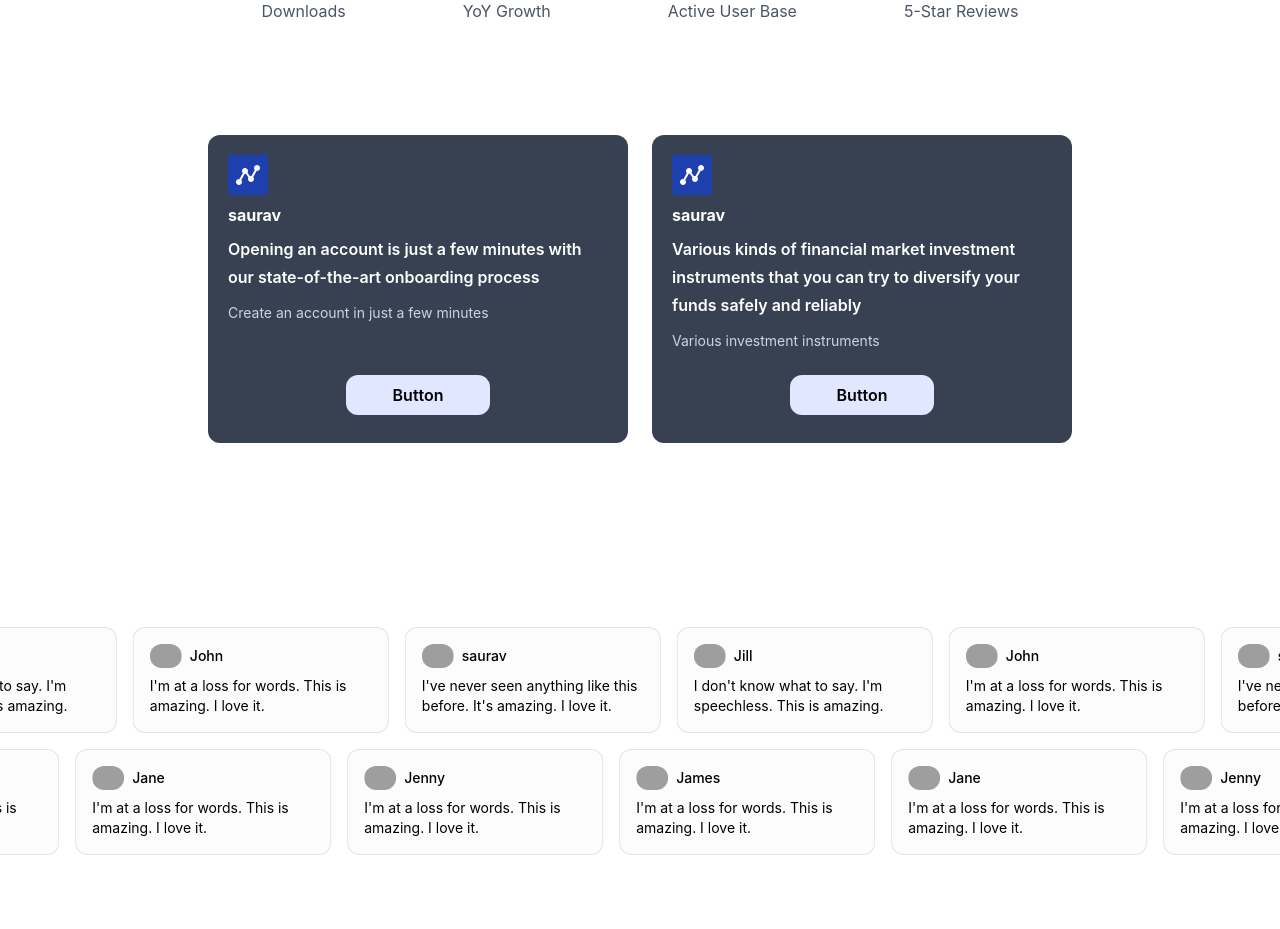
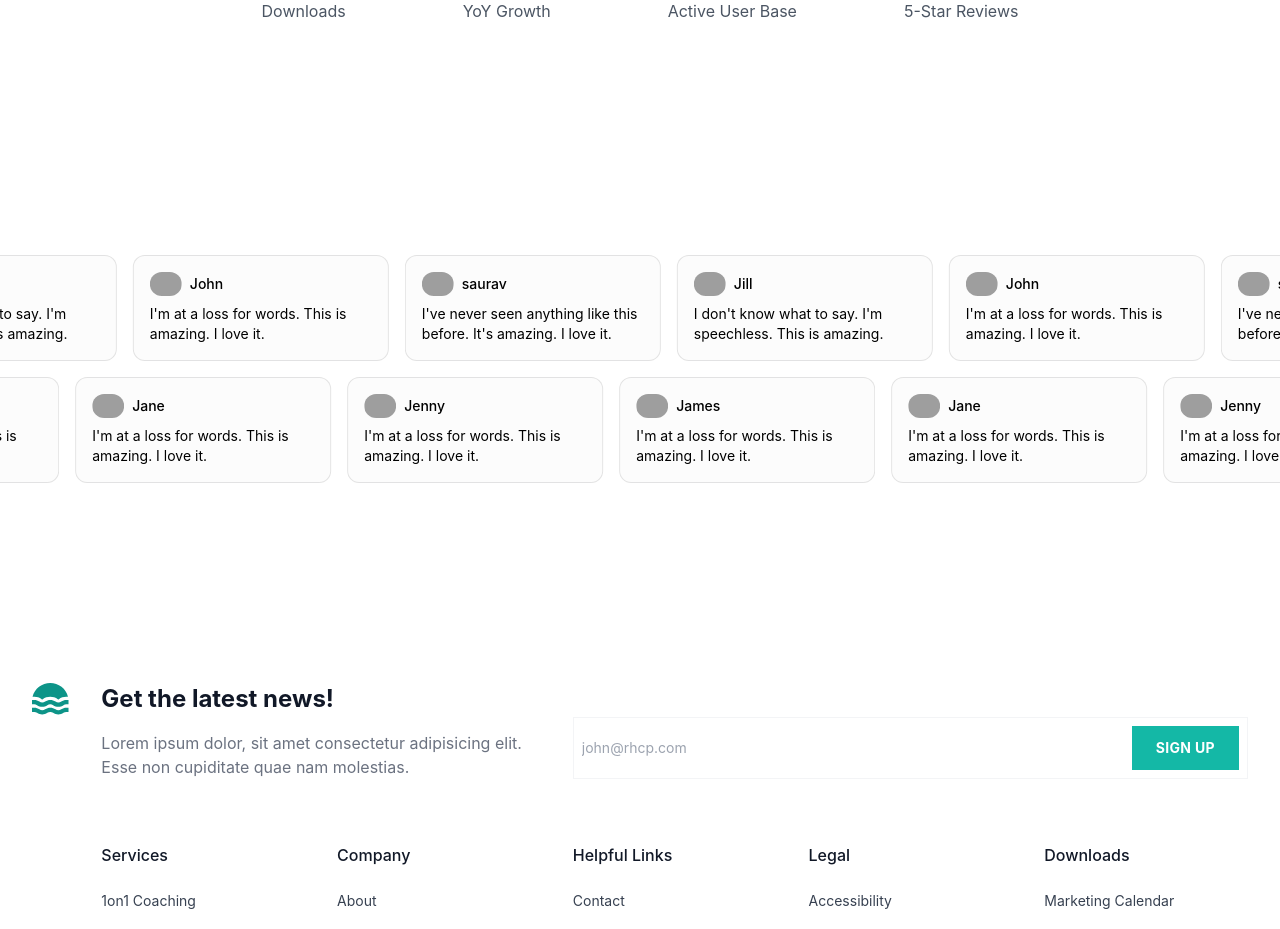
Before and after one commit to sauravgurjar/pocketprofitweb, a React (Create React App) app: page / in a window 1280 px wide. Shown: the part 1141-2070 px from the top of the page. Built offline with nearby package versions, Linux system fonts and the light colour scheme; grey boxes are pictures that could not be loaded.

Commit message:
updated code

```diff
--- a/src/comp/secondheader.tsx
+++ b/src/comp/secondheader.tsx
@@ -21,7 +21,7 @@ const WhyUsSection: React.FC = () => {
                 All these serves are easy for you just one touch
             </p>
             <Stats/>
-            <FeatureSection/>
+            {/*<FeatureSection/>*/}
         </section>
     );
 };
```
